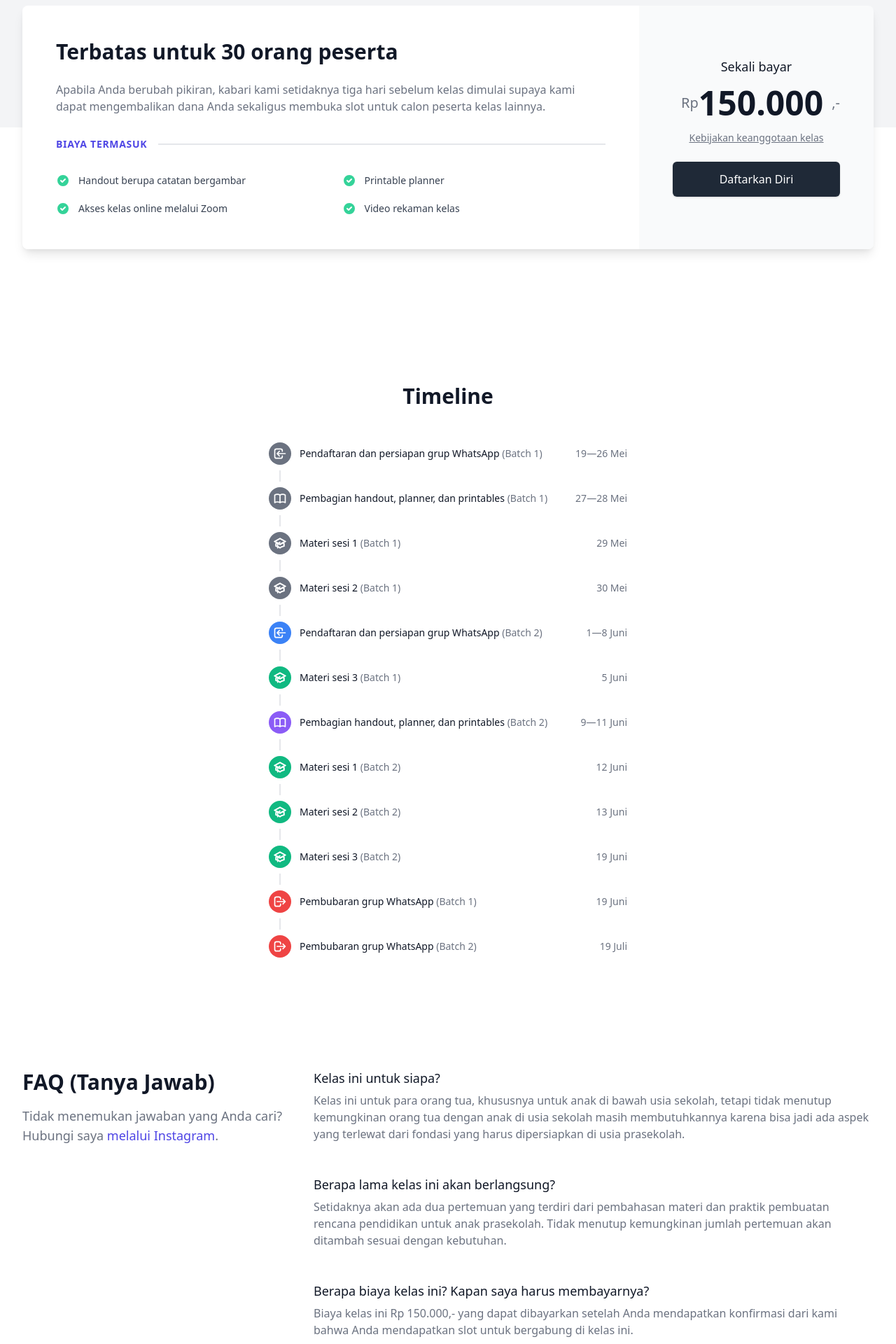
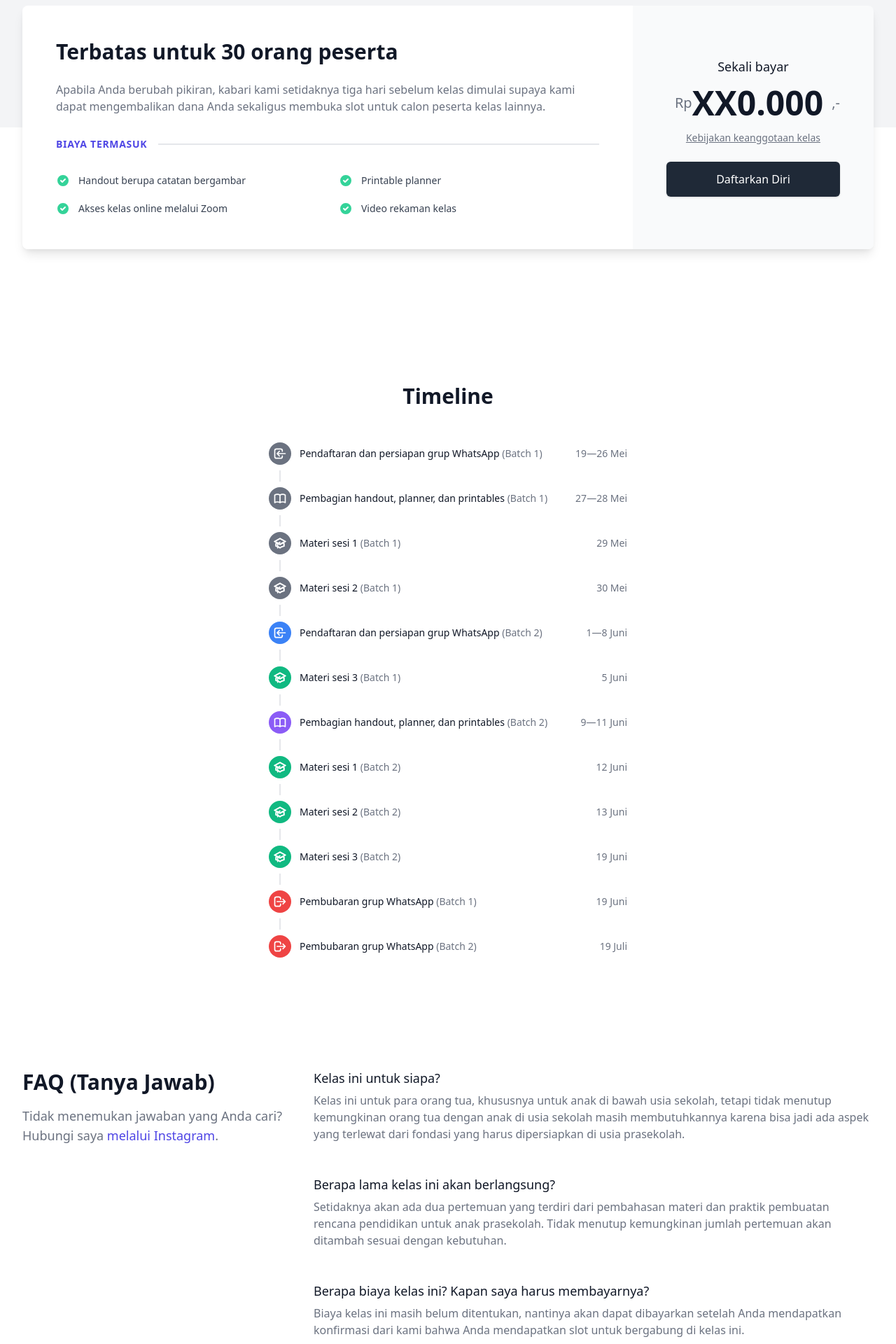
Before and after one commit to zainfathoni/rumahberbagi-app, a Next.js app: page / in a window 1280 px wide. Shown: the part 3740-5660 px from the top of the page at 70% size. Built offline with nearby package versions, Linux system fonts and the light colour scheme; no server answers; a web font is replaced by a local one; what @tailwindcss/typography would draw is missing.

Commit message:
Remove pricing

```diff
--- a/components/sections/pricing.tsx
+++ b/components/sections/pricing.tsx
@@ -101,7 +101,7 @@ export const Pricing = ({ title, children }: PricingProps): JSX.Element => {
                   <span className="ml-3 text-xl font-medium text-gray-500">
                     Rp
                   </span>
-                  <span>150.000</span>
+                  <span>XX0.000</span>
                   <span className="ml-3 text-xl font-medium text-gray-500">
                     ,-
                   </span>
--- a/pages/index.tsx
+++ b/pages/index.tsx
@@ -193,7 +193,7 @@ export default function Home(): JSX.Element {
                 Berapa biaya kelas ini? Kapan saya harus membayarnya?
               </Faq.Question>
               <Faq.Answer>
-                Biaya kelas ini Rp 150.000,- yang dapat dibayarkan setelah Anda
+                Biaya kelas ini masih belum ditentukan, nantinya akan dapat dibayarkan setelah Anda
                 mendapatkan konfirmasi dari kami bahwa Anda mendapatkan slot
                 untuk bergabung di kelas ini.
               </Faq.Answer>
```
